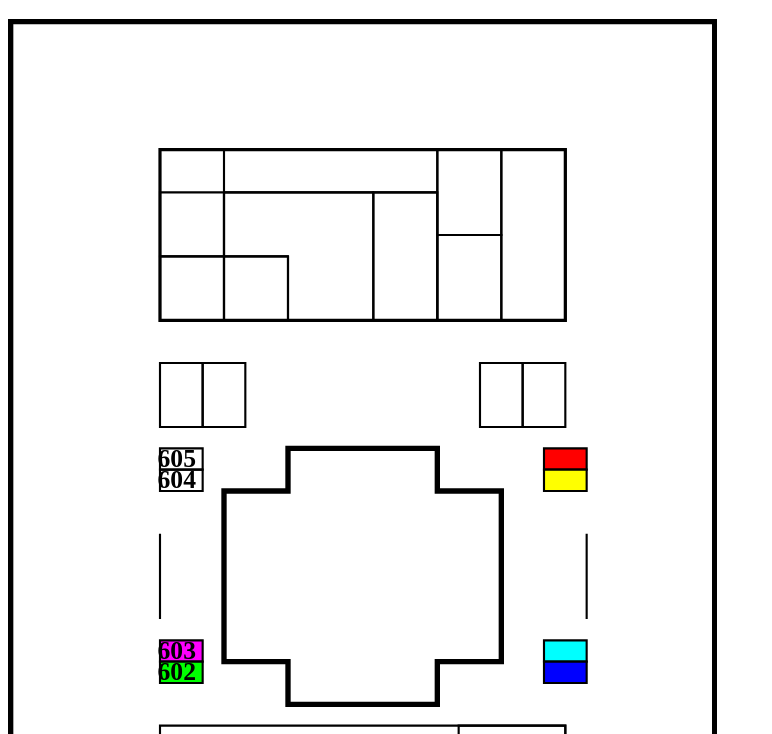
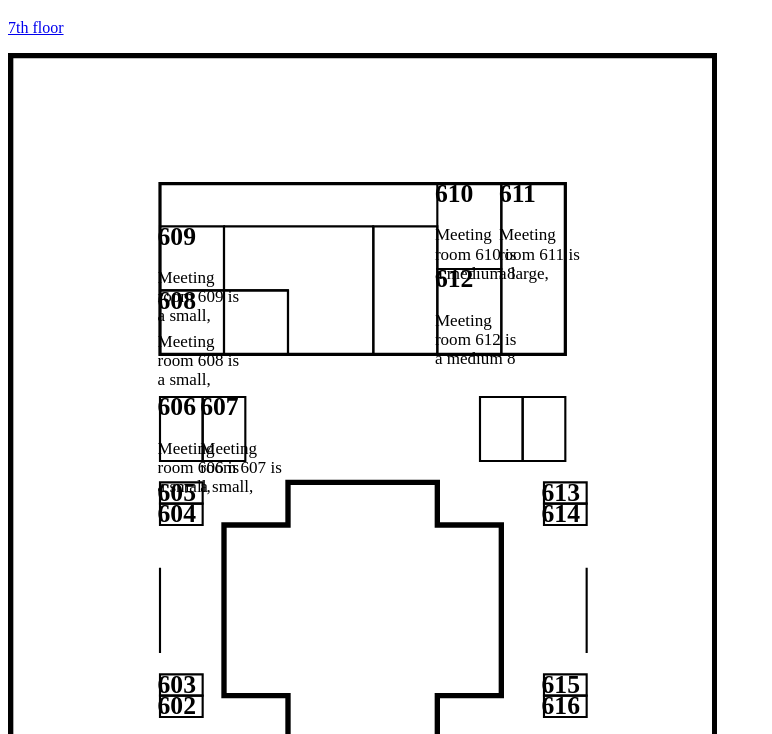
Before and after one commit to alphagov/white-chapel-building-map, a plain HTML site: page index.html in a window 1280 px wide. Shown: the part 61-795 px from the top of the page, without its empty margins (0-772 px from the left). Drawn offline with Linux system fonts and the light colour scheme.

Commit message:
feat(map): Add the remaining rooms to the map
It's actually looking OK enough to be useful now.

Suggested improvements:

- remove all the style attributes from the SVG and use CSS
- continue to tidy up the SVG so it's maintainable
- re-order the elements so that the room numbers appear in a sensible
  order to screen-readers (may need to consult the accessibility folks
  for advice on what a sensible order even is in this case)
- style the thing nicely
- pull the stuff about the rooms into a config file and template the SVG

```diff
--- a/index.html
+++ b/index.html
@@ -6,38 +6,102 @@
 
 <h1>GDS White Chapel Office Map - 6th floor</h1>
 
+<p><a href="seventh-floor.html">7th floor</a></p>
+
 <svg xmlns="http://www.w3.org/2000/svg" viewBox="0 0 665.00001 1105" height="311.85556mm" width="187.67778mm">
   <g transform="translate(20.22 58.705)">
     <path d="M-17.72-56.205v1100h660v-1100z" style="opacity:1;fill:none;fill-rule:evenodd;stroke:#000000;stroke-width:5;stroke-linecap:butt;stroke-linejoin:miter;stroke-miterlimit:4;stroke-dasharray:none;stroke-opacity:1"/>
     <path d="M182.28 383.795v160h60v40h140v-40h60v-160h-60v-40h-140v40z" style="opacity:1;fill:none;fill-rule:evenodd;stroke:#000000;stroke-width:5;stroke-linecap:butt;stroke-linejoin:miter;stroke-miterlimit:4;stroke-dasharray:none;stroke-opacity:1"/>
-    <g style="opacity:1;stroke:#000000;stroke-opacity:1">
-      <path style="fill:none;fill-rule:evenodd;stroke:#000000;stroke-width:3;stroke-linecap:butt;stroke-linejoin:miter;stroke-miterlimit:4;stroke-dasharray:none;stroke-opacity:1" d="M122.28 63.795v160h380v-160z"/>
-      <path style="fill:none;fill-rule:evenodd;stroke:#000000;stroke-width:2;stroke-linecap:butt;stroke-linejoin:miter;stroke-miterlimit:4;stroke-dasharray:none;stroke-opacity:1" d="M182.28 103.795h200v120h-200zM182.28 63.795v40h200v-40z"/>
-      <g style="stroke:#000000;stroke-opacity:1">
-        <path d="M442.28 143.795v-80h-60v80h60z" style="fill:none;fill-rule:evenodd;stroke:#000000;stroke-width:2;stroke-linecap:butt;stroke-linejoin:miter;stroke-miterlimit:4;stroke-dasharray:none;stroke-opacity:1"/>
+    <g transform="translate(120 0)" style="opacity:1;stroke:#000000;stroke-opacity:1">
+      <path d="M2.28 63.795v160h380v-160z" style="fill:none;fill-rule:evenodd;stroke:#000000;stroke-width:3;stroke-linecap:butt;stroke-linejoin:miter;stroke-miterlimit:4;stroke-dasharray:none;stroke-opacity:1"/>
+      <g transform="translate(260 60)" style="stroke:#000000;stroke-opacity:1">
+        <path d="M2.28 3.795v80h60v-80h-60z" style="fill:none;fill-rule:evenodd;stroke:#000000;stroke-width:2;stroke-linecap:butt;stroke-linejoin:miter;stroke-miterlimit:4;stroke-dasharray:none;stroke-opacity:1"/>
+        <foreignObject width="77" height="100">
+          <section>
+            <h2>610</h2>
+            <p>
+            Meeting room 610 is a medium 8 person meeting room near the north-west
+            corner of the 6th floor.
+            </p>
+            </section>
+        </foreignObject>
       </g>
-      <g style="stroke:#000000;stroke-opacity:1">
-        <path d="M382.28 143.795h60v80h-60z" style="fill:none;fill-rule:evenodd;stroke:#000000;stroke-width:2;stroke-linecap:butt;stroke-linejoin:miter;stroke-miterlimit:4;stroke-dasharray:none;stroke-opacity:1"/>
+      <g transform="translate(260 140)" style="stroke:#000000;stroke-opacity:1">
+        <path d="M2.28 3.795h60v80h-60z" style="fill:none;fill-rule:evenodd;stroke:#000000;stroke-width:2;stroke-linecap:butt;stroke-linejoin:miter;stroke-miterlimit:4;stroke-dasharray:none;stroke-opacity:1"/>
+        <foreignObject width="77" height="100">
+          <section>
+            <h2>612</h2>
+            <p>
+            Meeting room 612 is a medium 8 person meeting room near the north-west
+            corner of the 6th floor.
+            </p>
+            </section>
+        </foreignObject>
       </g>
-      <g style="stroke:#000000;stroke-opacity:1">
-        <path d="M502.28 63.795h-60v160h60v-160z" style="fill:none;fill-rule:evenodd;stroke:#000000;stroke-width:2;stroke-linecap:butt;stroke-linejoin:miter;stroke-miterlimit:4;stroke-dasharray:none;stroke-opacity:1"/>
+      <g transform="translate(320 60)" style="stroke:#000000;stroke-opacity:1">
+        <path d="M2.28 3.795h60v160h-60v-160z" style="fill:none;fill-rule:evenodd;stroke:#000000;stroke-width:2;stroke-linecap:butt;stroke-linejoin:miter;stroke-miterlimit:4;stroke-dasharray:none;stroke-opacity:1"/>
+        <foreignObject width="77" height="100">
+          <section>
+            <h2>611</h2>
+            <p>
+            Meeting room 611 is a large, open 18 person meeting room near the north-west
+            corner of the 6th floor.
+            </p>
+          </section>
+        </foreignObject>
       </g>
-      <g style="stroke:#000000;stroke-opacity:1">
-        <path d="M122.28 103.795v60h60v-60z" style="fill:none;fill-rule:evenodd;stroke:#000000;stroke-width:2;stroke-linecap:butt;stroke-linejoin:miter;stroke-miterlimit:4;stroke-dasharray:none;stroke-opacity:1"/>
+      <g transform="translate(0 100)" style="stroke:#000000;stroke-opacity:1">
+        <path d="M2.28 3.795v60h60v-60z" style="fill:none;fill-rule:evenodd;stroke:#000000;stroke-width:2;stroke-linecap:butt;stroke-linejoin:miter;stroke-miterlimit:4;stroke-dasharray:none;stroke-opacity:1"/>
+        <foreignObject width="77" height="100">
+          <section>
+            <h2>609</h2>
+            <p>
+            Meeting room 609 is a small, semi-open 6 person meeting room near the south-west
+            corner of the 6th floor.
+            </p>
+          </section>
+        </foreignObject>
       </g>
-      <g style="stroke:#000000;stroke-opacity:1">
-        <path d="M122.28 163.795v60h60v-60z" style="fill:none;fill-rule:evenodd;stroke:#000000;stroke-width:2;stroke-linecap:butt;stroke-linejoin:miter;stroke-miterlimit:4;stroke-dasharray:none;stroke-opacity:1"/>
+      <g transform="translate(0 160)" style="stroke:#000000;stroke-opacity:1">
+        <path d="M2.28 3.795v60h60v-60z" style="fill:none;fill-rule:evenodd;stroke:#000000;stroke-width:2;stroke-linecap:butt;stroke-linejoin:miter;stroke-miterlimit:4;stroke-dasharray:none;stroke-opacity:1"/>
+        <foreignObject width="77" height="100">
+          <section>
+            <h2>608</h2>
+            <p>
+            Meeting room 608 is a small, semi-open 6 person meeting room near the south-west
+            corner of the 6th floor.
+            </p>
+          </section>
+        </foreignObject>
       </g>
-      <path style="fill:none;fill-rule:evenodd;stroke:#000000;stroke-width:2;stroke-linecap:butt;stroke-linejoin:miter;stroke-miterlimit:4;stroke-dasharray:none;stroke-opacity:1" d="M182.28 163.795h60v60h-60z"/>
-      <path style="fill:none;fill-rule:evenodd;stroke:#000000;stroke-width:2;stroke-linecap:butt;stroke-linejoin:round;stroke-miterlimit:4;stroke-dasharray:none;stroke-opacity:1" d="M182.28 103.795v60h60v60h80v-120z"/>
-      <path style="fill:none;fill-rule:evenodd;stroke:#000000;stroke-width:2;stroke-linecap:butt;stroke-linejoin:miter;stroke-miterlimit:4;stroke-dasharray:none;stroke-opacity:1" d="M382.28 223.795h-60v-120h60z"/>
+      <path style="fill:none;fill-rule:evenodd;stroke:#000000;stroke-width:2;stroke-linecap:butt;stroke-linejoin:miter;stroke-miterlimit:4;stroke-dasharray:none;stroke-opacity:1" d="M62.28 163.795h60v60h-60z"/>
+      <path style="fill:none;fill-rule:evenodd;stroke:#000000;stroke-width:2;stroke-linecap:butt;stroke-linejoin:round;stroke-miterlimit:4;stroke-dasharray:none;stroke-opacity:1" d="M62.28 103.795v60h60v60h80v-120z"/>
+      <path style="fill:none;fill-rule:evenodd;stroke:#000000;stroke-width:2;stroke-linecap:butt;stroke-linejoin:miter;stroke-miterlimit:4;stroke-dasharray:none;stroke-opacity:1" d="M262.28 223.795h-60v-120h60z"/>
     </g>
-    <g style="opacity:1">
+    <g transform="translate(120 260)">
       <g>
-        <path d="M122.28 263.795v60h40v-60z" style="fill:none;fill-rule:evenodd;stroke:#000000;stroke-width:2;stroke-linecap:butt;stroke-linejoin:miter;stroke-miterlimit:4;stroke-dasharray:none;stroke-opacity:1"/>
+        <path d="M2.28 3.795v60h40v-60z" style="fill:none;fill-rule:evenodd;stroke:#000000;stroke-width:2;stroke-linecap:butt;stroke-linejoin:miter;stroke-miterlimit:4;stroke-dasharray:none;stroke-opacity:1"/>
+        <foreignObject width="77" height="100">
+          <section>
+            <h2>606</h2>
+            <p>
+            Meeting room 606 is a small, semi-open 6 person meeting room near the south-west
+            corner of the 6th floor.
+            </p>
+          </section>
+        </foreignObject>
       </g>
-      <g>
-        <path d="M162.28 263.795h40v60h-40z" style="fill:none;fill-rule:evenodd;stroke:#000000;stroke-width:2;stroke-linecap:butt;stroke-linejoin:miter;stroke-miterlimit:4;stroke-dasharray:none;stroke-opacity:1"/>
+      <g transform="translate(40 0)">
+        <path d="M2.28 3.795h40v60h-40z" style="fill:none;fill-rule:evenodd;stroke:#000000;stroke-width:2;stroke-linecap:butt;stroke-linejoin:miter;stroke-miterlimit:4;stroke-dasharray:none;stroke-opacity:1"/>
+        <foreignObject width="77" height="100">
+          <section>
+            <h2>607</h2>
+            <p>
+            Meeting room 607 is a small, semi-open 6 person meeting room near the south-west
+            corner of the 6th floor.
+            </p>
+          </section>
+        </foreignObject>
       </g>
     </g>
     <g style="opacity:1">
@@ -76,7 +140,7 @@
     </g>
     <g style="opacity:1" transform="translate(120 520)">
       <g>
-        <path d="M42.28 3.795h-40v20h40z" style="fill:#ff00ff;fill-rule:evenodd;stroke:#000000;stroke-width:2;stroke-linecap:butt;stroke-linejoin:miter;stroke-miterlimit:4;stroke-dasharray:none;stroke-opacity:1"/>
+        <path d="M42.28 3.795h-40v20h40z" style="fill:none;fill-rule:evenodd;stroke:#000000;stroke-width:2;stroke-linecap:butt;stroke-linejoin:miter;stroke-miterlimit:4;stroke-dasharray:none;stroke-opacity:1"/>
         <foreignObject width="50" height="30">
           <section>
             <h2>603</h2>
@@ -88,7 +152,7 @@
         </foreignObject>
       </g>
       <g transform="translate(0 20)">
-        <path d="M2.28 3.795v20h40v-20z" style="fill:#00ff00;fill-rule:evenodd;stroke:#000000;stroke-width:2;stroke-linecap:butt;stroke-linejoin:miter;stroke-miterlimit:4;stroke-dasharray:none;stroke-opacity:1"/>
+        <path d="M2.28 3.795v20h40v-20z" style="fill:none;fill-rule:evenodd;stroke:#000000;stroke-width:2;stroke-linecap:butt;stroke-linejoin:miter;stroke-miterlimit:4;stroke-dasharray:none;stroke-opacity:1"/>
         <foreignObject width="50" height="30">
           <section>
             <h2>602</h2>
@@ -100,20 +164,56 @@
         </foreignObject>
       </g>
     </g>
-    <g style="opacity:1" transform="translate(360 180)">
+    <g style="opacity:1" transform="translate(480 520)">
       <g>
-        <path style="fill:#00ffff;fill-rule:evenodd;stroke:#000000;stroke-width:2;stroke-linecap:butt;stroke-linejoin:miter;stroke-miterlimit:4;stroke-dasharray:none;stroke-opacity:1" d="M162.28 343.795h-40v20h40z"/>
+        <path d="M42.28 3.795h-40v20h40z" style="fill:none;fill-rule:evenodd;stroke:#000000;stroke-width:2;stroke-linecap:butt;stroke-linejoin:miter;stroke-miterlimit:4;stroke-dasharray:none;stroke-opacity:1"/>
+        <foreignObject width="50" height="30">
+          <section>
+            <h2>615</h2>
+            <p>
+            Meeting room 615 is a 2 person "think tank" on the north side of the 6th
+            floor, near the central void.
+            </p>
+          </section>
+        </foreignObject>
       </g>
-      <g>
-        <path style="fill:#0000ff;fill-rule:evenodd;stroke:#000000;stroke-width:2;stroke-linecap:butt;stroke-linejoin:miter;stroke-miterlimit:4;stroke-dasharray:none;stroke-opacity:1" d="M122.28 363.795v20h40v-20z"/>
+      <g transform="translate(0 20)">
+        <path d="M2.28 3.795v20h40v-20z" style="fill:none;fill-rule:evenodd;stroke:#000000;stroke-width:2;stroke-linecap:butt;stroke-linejoin:miter;stroke-miterlimit:4;stroke-dasharray:none;stroke-opacity:1"/>
+        <foreignObject width="50" height="30">
+          <section>
+            <h2>616</h2>
+            <p>
+            Meeting room 616 is a 2 person "think tank" on the north side of the 6th
+            floor, near the central void.
+            </p>
+          </section>
+        </foreignObject>
       </g>
     </g>
-    <g style="opacity:1" transform="translate(360)">
+    <g style="opacity:1" transform="translate(480 340)">
       <g>
-        <path d="M162.28 343.795h-40v20h40z" style="fill:#ff0000;fill-rule:evenodd;stroke:#000000;stroke-width:2;stroke-linecap:butt;stroke-linejoin:miter;stroke-miterlimit:4;stroke-dasharray:none;stroke-opacity:1"/>
+        <path d="M42.28 3.795h-40v20h40z" style="fill:none;fill-rule:evenodd;stroke:#000000;stroke-width:2;stroke-linecap:butt;stroke-linejoin:miter;stroke-miterlimit:4;stroke-dasharray:none;stroke-opacity:1"/>
+        <foreignObject width="50" height="30">
+          <section>
+            <h2>613</h2>
+            <p>
+            Meeting room 613 is a 2 person "think tank" on the north side of the 6th
+            floor, near the central void.
+            </p>
+          </section>
+        </foreignObject>
       </g>
-      <g>
-        <path d="M122.28 363.795v20h40v-20z" style="fill:#ffff00;fill-rule:evenodd;stroke:#000000;stroke-width:2;stroke-linecap:butt;stroke-linejoin:miter;stroke-miterlimit:4;stroke-dasharray:none;stroke-opacity:1"/>
+      <g transform="translate(0 20)">
+        <path d="M2.28 3.795v20h40v-20z" style="fill:none;fill-rule:evenodd;stroke:#000000;stroke-width:2;stroke-linecap:butt;stroke-linejoin:miter;stroke-miterlimit:4;stroke-dasharray:none;stroke-opacity:1"/>
+        <foreignObject width="50" height="30">
+          <section>
+            <h2>614</h2>
+            <p>
+            Meeting room 614 is a 2 person "think tank" on the north side of the 6th
+            floor, near the central void.
+            </p>
+          </section>
+        </foreignObject>
       </g>
     </g>
     <g style="opacity:1">
@@ -141,75 +241,4 @@
   </g>
 </svg>
 
-<section>
-<h2>608</h2>
-<p>
-Meeting room 608 is a small, semi-open 6 person meeting room near the south-west
-corner of the 6th floor.
-</p>
-</section>
-
-<section>
-<h2>609</h2>
-<p>
-Meeting room 609 is a small, semi-open 6 person meeting room near the south-west
-corner of the 6th floor.
-</p>
-</section>
-
-<section>
-<h2>610</h2>
-<p>
-Meeting room 610 is a medium 8 person meeting room near the north-west
-corner of the 6th floor.
-</p>
-</section>
-
-<section>
-<h2>611</h2>
-<p>
-Meeting room 611 is a large, open 18 person meeting room near the north-west
-corner of the 6th floor.
-</p>
-</section>
-
-<section>
-<h2>612</h2>
-<p>
-Meeting room 612 is a medium 8 person meeting room near the north-west
-corner of the 6th floor, near the central void.
-</p>
-</section>
-
-<section>
-<h2>613</h2>
-<p>
-Meeting room 613 is a 2 person "think tank" on the north side of the 6th
-floor, near the central void.
-</p>
-</section>
-
-<section>
-<h2>614</h2>
-<p>
-Meeting room 614 is a 2 person "think tank" on the north side of the 6th
-floor, near the central void.
-</p>
-</section>
-
-<section>
-<h2>615</h2>
-<p>
-Meeting room 615 is a 2 person "think tank" on the north side of the 6th
-floor, near the central void.
-</p>
-</section>
-
-<section>
-<h2>616</h2>
-<p>
-Meeting room 616 is a 2 person "think tank" on the north side of the 6th
-floor, near the central void.
-</p>
-</section>
 </html>
```
